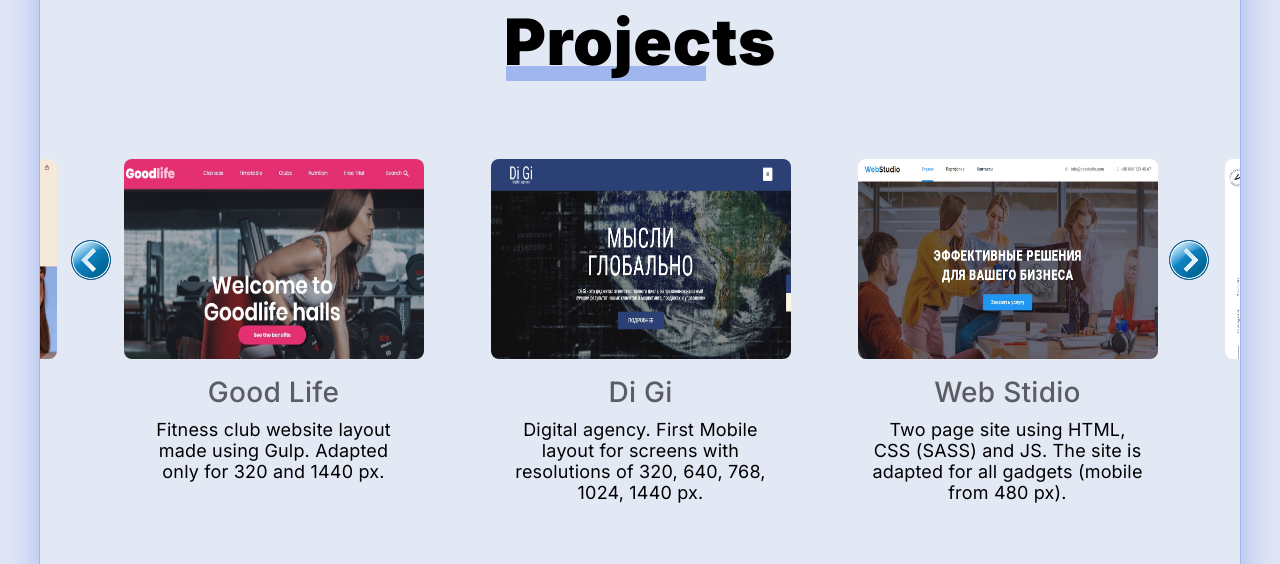
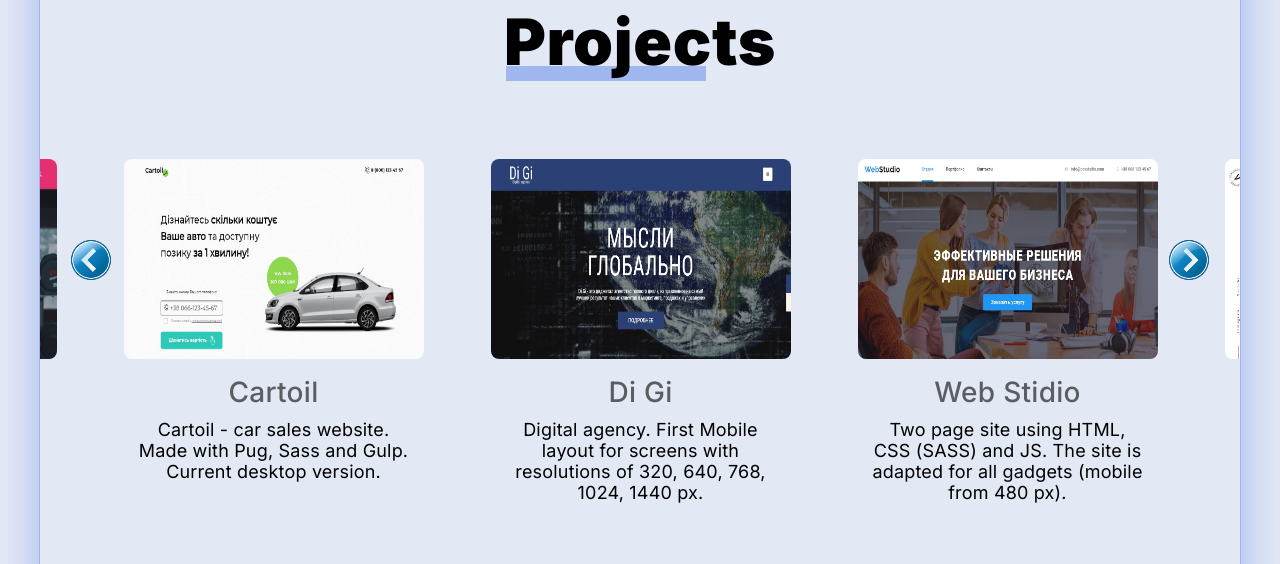
Before and after one commit to Banny-b/portfolio, a plain HTML site: page index.html in a window 1280 px wide. Shown: the part 1349-1913 px from the top of the page. Drawn offline with nearby package versions, Linux system fonts and the light colour scheme; a web font is replaced by a local one.

Commit message:
portfolio
add Cartoil

```diff
--- a/index.html
+++ b/index.html
@@ -244,6 +244,15 @@
                         </p>
                     </a>
                 </div>
+                <div class="portfolio__box-item">
+                    <a class="portfolio__box-link link" href="https://banny-b.github.io/cartoil/" target="_blank">
+                        <img class="portfolio__box-img" src="./img/portfolio/cartoil.jpg" alt="Cartoil"  width="300" height="200">
+                        <h3 class="portfolio__box-title">Cartoil</h3>
+                        <p class="portfolio__box-description">Cartoil - car sales website. Made with Pug, Sass and Gulp.
+                            Current desktop version.
+                        </p>
+                    </a>
+                </div>
                 <!-- <div class="portfolio__box-item">
                     <a class="portfolio__box-link link" href="" target="_blank">
                         <img class="portfolio__box-img" src="" alt=""  width="300" height="200">
```
Also changed, not shown: img/portfolio/cartoil.jpg (added).
